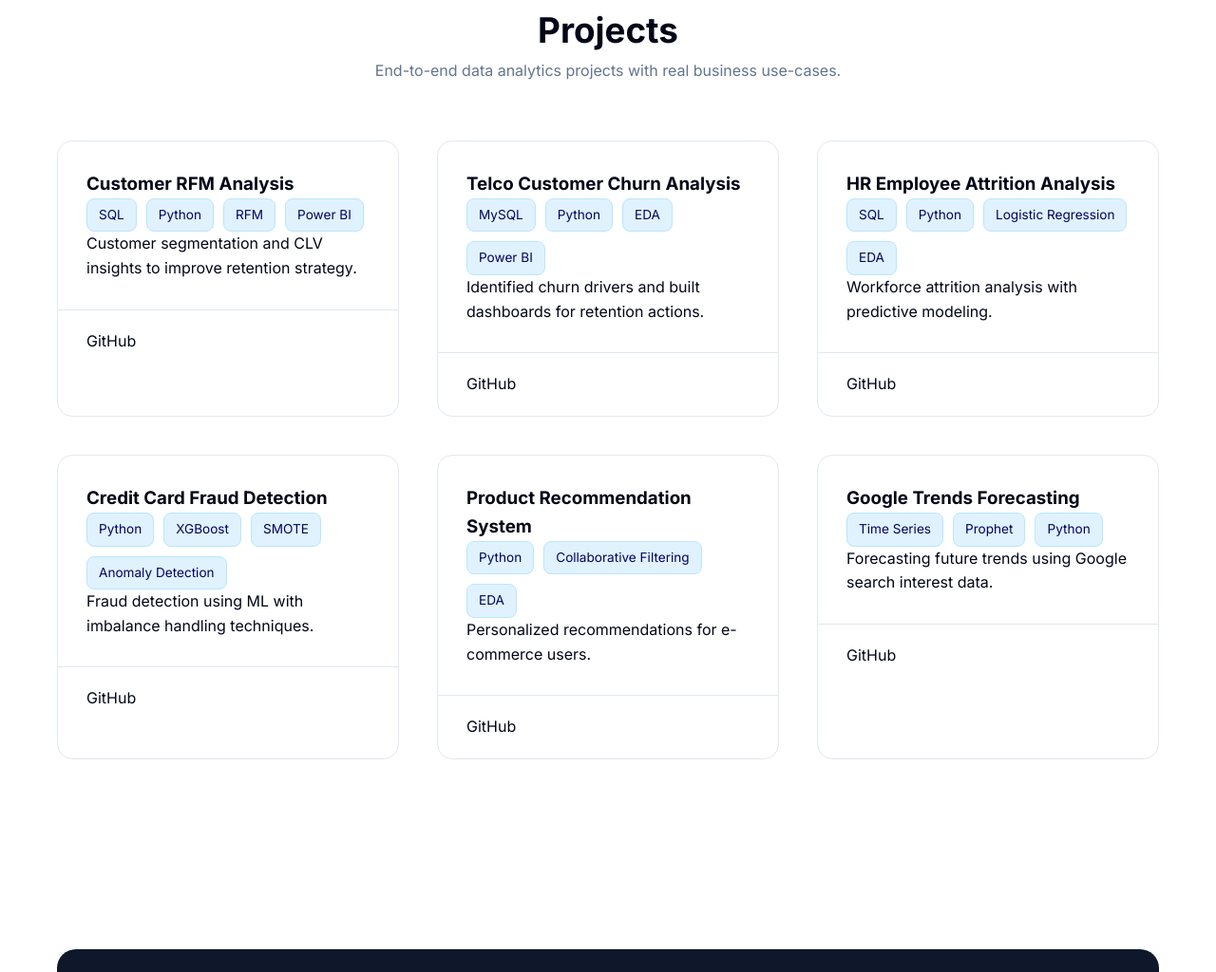
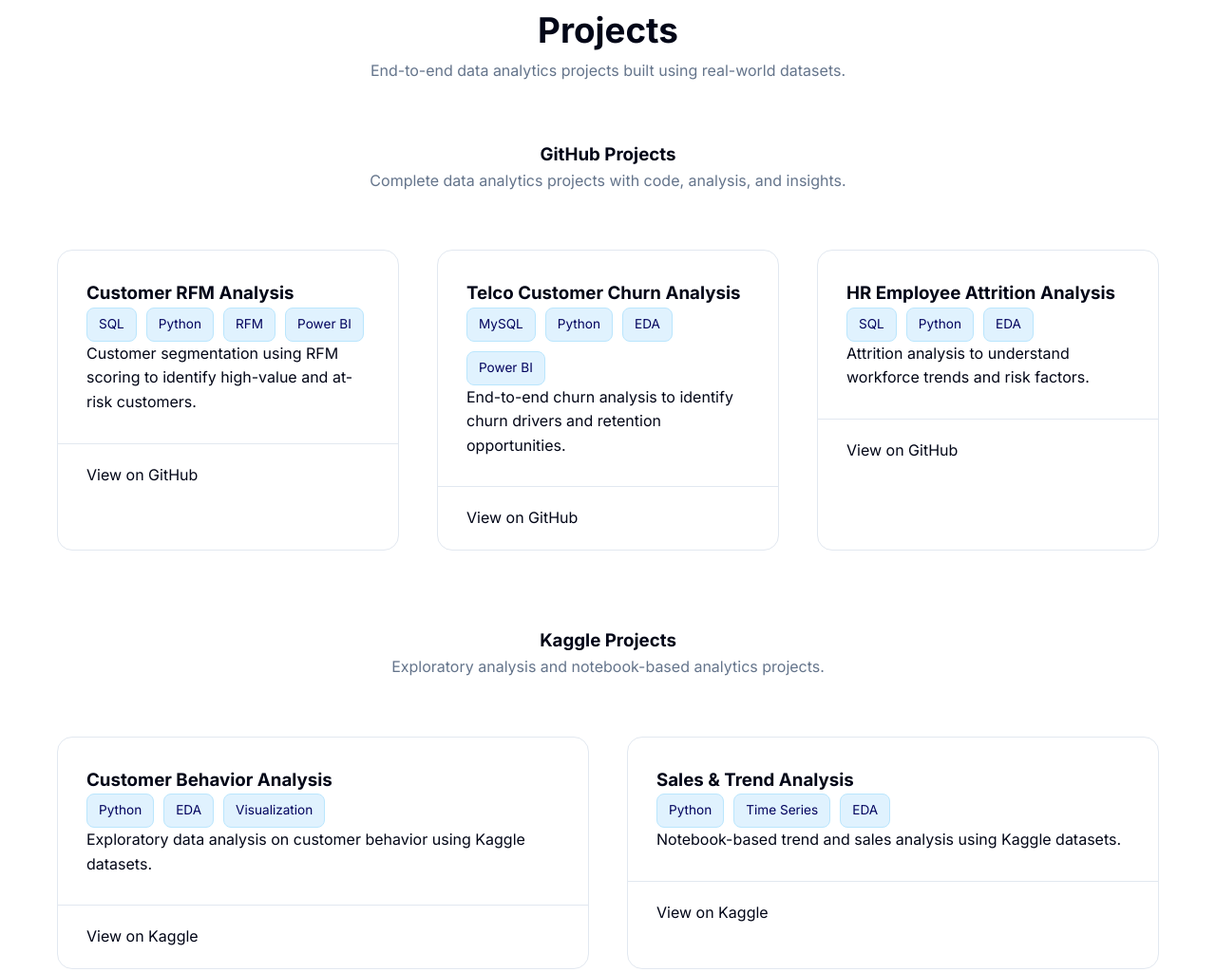
Before and after one commit to priyankadatacodes/priyankadatacodes.github.io, a plain HTML site: page index.html in a window 1280 px wide. Shown: the part 2903-3927 px from the top of the page at 95% size. Drawn offline with Linux system fonts and the light colour scheme.

Commit message:
Update index.html

```diff
--- a/index.html
+++ b/index.html
@@ -323,113 +323,112 @@
 <section id="projects">
   <div class="section-header">
     <h2>Projects</h2>
-    <p>End-to-end data analytics projects with real business use-cases.</p>
+    <p>End-to-end data analytics projects built using real-world datasets.</p>
+  </div>
+
+  <!-- ================= GITHUB PROJECTS ================= -->
+  <div class="section-header" style="margin-top:40px;">
+    <h3>GitHub Projects</h3>
+    <p>Complete data analytics projects with code, analysis, and insights.</p>
   </div>
 
   <div class="projects">
 
-    <!-- RFM -->
+    <!-- GitHub Project 1 -->
     <div class="project">
       <div class="project-body">
         <h3>Customer RFM Analysis</h3>
         <div class="badges">
-          <span class="badge-skill badge-sql">SQL</span>
-          <span class="badge-skill badge-python">Python</span>
-          <span class="badge-skill badge-eda">RFM</span>
-          <span class="badge-skill badge-powerbi">Power BI</span>
+          <span class="badge-skill badge-blue">SQL</span>
+          <span class="badge-skill badge-blue">Python</span>
+          <span class="badge-skill badge-blue">RFM</span>
+          <span class="badge-skill badge-blue">Power BI</span>
         </div>
-        <p>Customer segmentation and CLV insights to improve retention strategy.</p>
+        <p>Customer segmentation using RFM scoring to identify high-value and at-risk customers.</p>
       </div>
       <div class="project-footer">
-        <a href="https://github.com/priyankadatacodes/customer-rfm-analysis" target="_blank">GitHub</a>
+        <a href="https://github.com/priyankadatacodes/customer-rfm-analysis" target="_blank">View on GitHub</a>
       </div>
     </div>
 
-    <!-- CHURN -->
     <div class="project">
       <div class="project-body">
         <h3>Telco Customer Churn Analysis</h3>
         <div class="badges">
-          <span class="badge-skill badge-db">MySQL</span>
-          <span class="badge-skill badge-python">Python</span>
-          <span class="badge-skill badge-eda">EDA</span>
-          <span class="badge-skill badge-powerbi">Power BI</span>
+          <span class="badge-skill badge-blue">MySQL</span>
+          <span class="badge-skill badge-blue">Python</span>
+          <span class="badge-skill badge-blue">EDA</span>
+          <span class="badge-skill badge-blue">Power BI</span>
         </div>
-        <p>Identified churn drivers and built dashboards for retention actions.</p>
+        <p>End-to-end churn analysis to identify churn drivers and retention opportunities.</p>
       </div>
       <div class="project-footer">
-        <a href="https://github.com/priyankadatacodes/telco-customer-churn-analysis" target="_blank">GitHub</a>
+        <a href="https://github.com/priyankadatacodes/telco-customer-churn-analysis" target="_blank">View on GitHub</a>
       </div>
     </div>
 
-    <!-- ATTRITION -->
     <div class="project">
       <div class="project-body">
         <h3>HR Employee Attrition Analysis</h3>
         <div class="badges">
-          <span class="badge-skill badge-sql">SQL</span>
-          <span class="badge-skill badge-python">Python</span>
-          <span class="badge-skill badge-model">Logistic Regression</span>
-          <span class="badge-skill badge-eda">EDA</span>
+          <span class="badge-skill badge-blue">SQL</span>
+          <span class="badge-skill badge-blue">Python</span>
+          <span class="badge-skill badge-blue">EDA</span>
         </div>
-        <p>Workforce attrition analysis with predictive modeling.</p>
+        <p>Attrition analysis to understand workforce trends and risk factors.</p>
       </div>
       <div class="project-footer">
-        <a href="https://github.com/priyankadatacodes/hr-employee-attrition-analysis" target="_blank">GitHub</a>
+        <a href="https://github.com/priyankadatacodes/hr-employee-attrition-analysis" target="_blank">View on GitHub</a>
       </div>
     </div>
 
-    <!-- FRAUD -->
+    <!-- Add remaining GitHub projects here (same pattern) -->
+
+  </div>
+
+  <!-- ================= KAGGLE PROJECTS ================= -->
+  <div class="section-header" style="margin-top:80px;">
+    <h3>Kaggle Projects</h3>
+    <p>Exploratory analysis and notebook-based analytics projects.</p>
+  </div>
+
+  <div class="projects">
+
+    <!-- Kaggle Project 1 -->
     <div class="project">
       <div class="project-body">
-        <h3>Credit Card Fraud Detection</h3>
+        <h3>Customer Behavior Analysis</h3>
         <div class="badges">
-          <span class="badge-skill badge-python">Python</span>
-          <span class="badge-skill badge-ml">XGBoost</span>
-          <span class="badge-skill badge-model">SMOTE</span>
-          <span class="badge-skill badge-ml">Anomaly Detection</span>
+          <span class="badge-skill badge-blue">Python</span>
+          <span class="badge-skill badge-blue">EDA</span>
+          <span class="badge-skill badge-blue">Visualization</span>
         </div>
-        <p>Fraud detection using ML with imbalance handling techniques.</p>
+        <p>Exploratory data analysis on customer behavior using Kaggle datasets.</p>
       </div>
       <div class="project-footer">
-        <a href="https://github.com/priyankadatacodes/credit-card-fraud-analysis" target="_blank">GitHub</a>
+        <a href="https://www.kaggle.com/priyankalakraxdata/code" target="_blank">View on Kaggle</a>
       </div>
     </div>
 
-    <!-- RECOMMENDER -->
+    <!-- Kaggle Project 2 -->
     <div class="project">
       <div class="project-body">
-        <h3>Product Recommendation System</h3>
+        <h3>Sales & Trend Analysis</h3>
         <div class="badges">
-          <span class="badge-skill badge-python">Python</span>
-          <span class="badge-skill badge-ml">Collaborative Filtering</span>
-          <span class="badge-skill badge-eda">EDA</span>
+          <span class="badge-skill badge-blue">Python</span>
+          <span class="badge-skill badge-blue">Time Series</span>
+          <span class="badge-skill badge-blue">EDA</span>
         </div>
-        <p>Personalized recommendations for e-commerce users.</p>
+        <p>Notebook-based trend and sales analysis using Kaggle datasets.</p>
       </div>
       <div class="project-footer">
-        <a href="https://github.com/priyankadatacodes/ecommerce-product-recommendation" target="_blank">GitHub</a>
-      </div>
-    </div>
-
-    <!-- TIME SERIES -->
-    <div class="project">
-      <div class="project-body">
-        <h3>Google Trends Forecasting</h3>
-        <div class="badges">
-          <span class="badge-skill badge-timeseries">Time Series</span>
-          <span class="badge-skill badge-ml">Prophet</span>
-          <span class="badge-skill badge-python">Python</span>
-        </div>
-        <p>Forecasting future trends using Google search interest data.</p>
-      </div>
-      <div class="project-footer">
-        <a href="https://github.com/priyankadatacodes/google-trends-time-series-forecasting" target="_blank">GitHub</a>
+        <a href="https://www.kaggle.com/priyankalakraxdata/code" target="_blank">View on Kaggle</a>
       </div>
     </div>
 
   </div>
 </section>
+
 
 <section id="contact">
   <div class="cta">
```
